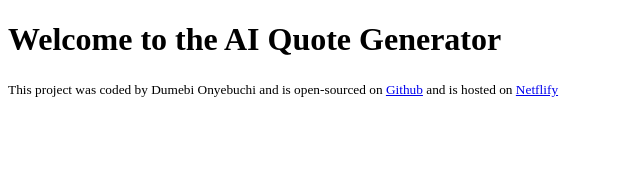
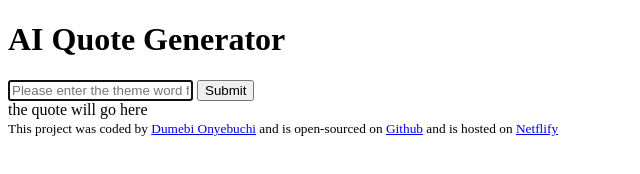
Before and after one commit to dumebi2003/Quote-Generator, a plain HTML site: page index.html in a window 1280 px wide. Shown: the whole page, without its empty margins (0-640 px from the left). Drawn offline with Linux system fonts and the light colour scheme.

Commit message:
added the basic html structure

```diff
--- a/index.html
+++ b/index.html
@@ -7,10 +7,36 @@
     <title>📜 AI Quote Generator</title>
   </head>
   <body>
-    <h1>Welcome to the AI Quote Generator</h1>
+    <header>
+      <h1>AI Quote Generator</h1>
+    </header>
+
+    <main>
+      <form action="">
+        <input
+          type="text"
+          placeholder="Please enter the theme word for your quote"
+          autofocus
+          required
+          autocomplete="off"
+        />
+        <input type="submit" />
+      </form>
+      <div>
+        the quote will go here
+        <br />
+      </div>
+    </main>
+
     <footer>
       <small
-        >This project was coded by Dumebi Onyebuchi and is open-sourced on
+        >This project was coded by
+        <a
+          href="https://www.linkedin.com/in/dumebi-gabriella-onyebuchi-78ba821ba/"
+          target="_blank"
+          >Dumebi Onyebuchi</a
+        >
+        and is open-sourced on
         <a href="https://github.com/dumebi2003/Quote-Generator" target="_blank"
           >Github</a
         >
```
